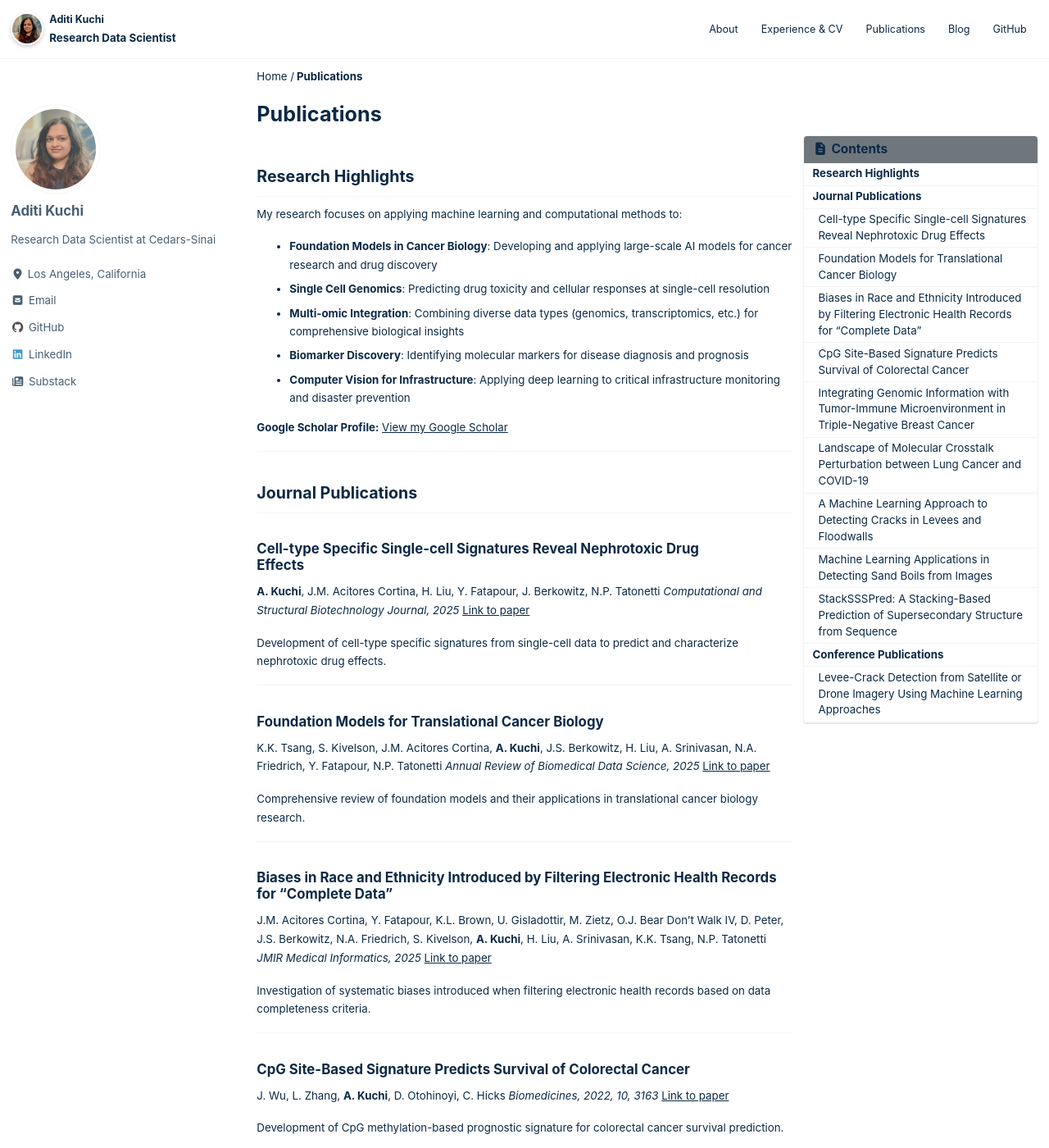
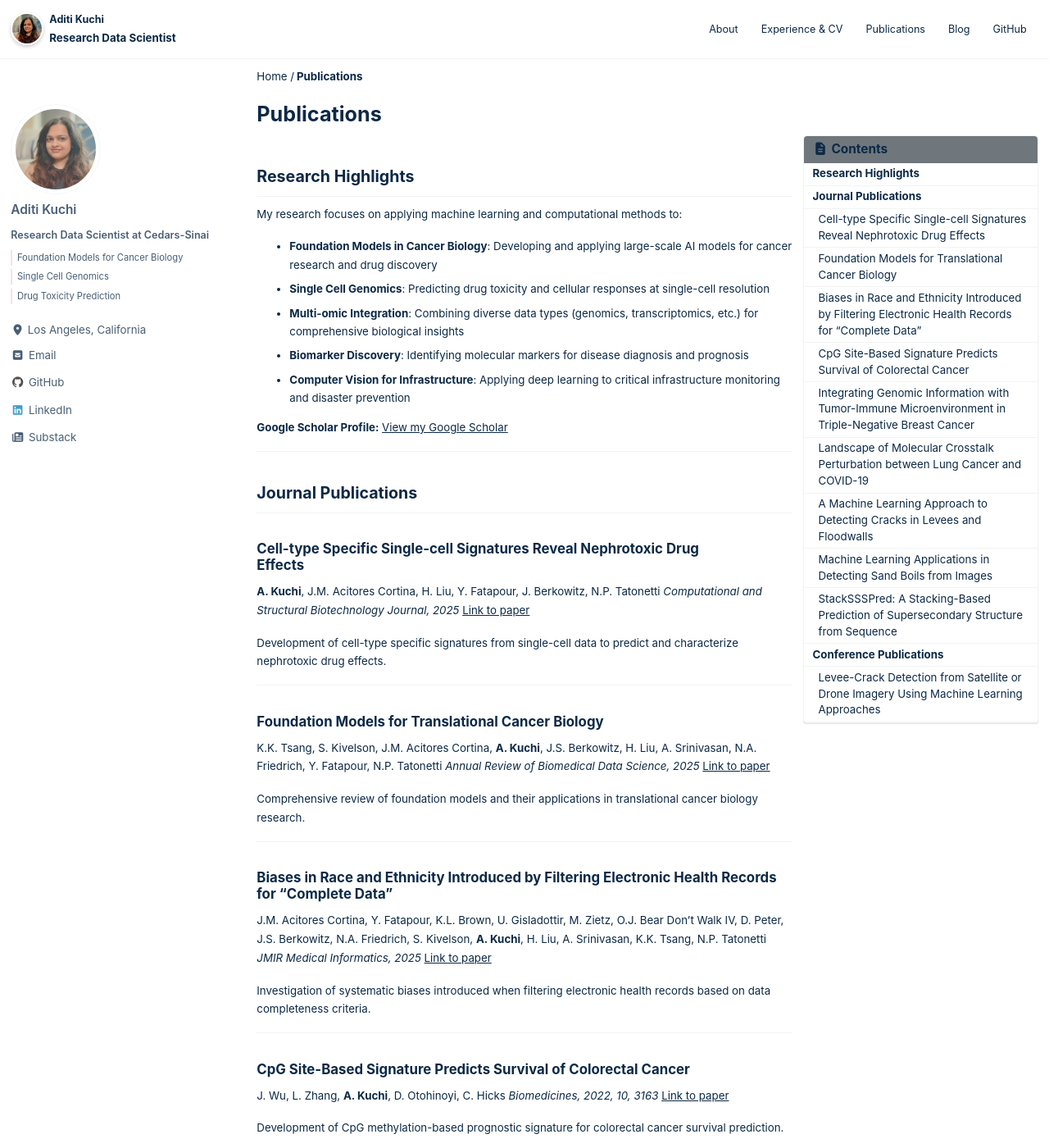
Before and after one commit to adyteaS/adyteaS.github.io, a Jekyll site: the page built from _pages/publications.md, in a window 1280 px wide and 1400 px high. Shown: the whole window at 82% size. Built offline with Jekyll 4.4.1, drawn with Linux system fonts in a browser that asks for light colours; cached includes are drawn as plain includes.

Commit message:
Improve bio formatting and add collapsible TOC for mobile
- Format sidebar bio: each pipe-separated item on its own line
- First item (title) is bold, research areas have pink left border
- Add collapsible Table of Contents on mobile (tap to expand/collapse)
- TOC collapsed by default on mobile so content shows first

Co-Authored-By: Claude Opus 4.5 <noreply@anthropic.com>

```diff
--- a/_config.yml
+++ b/_config.yml
@@ -115,7 +115,7 @@ analytics:
 author:
   name             : "Aditi Kuchi"
   avatar           : "/assets/images/aditi-linkedin.jpg"
-  bio              : "Research Data Scientist at Cedars-Sinai"
+  bio              : "Research Data Scientist at Cedars-Sinai | Foundation Models for Cancer Biology | Single Cell Genomics | Drug Toxicity Prediction"
   location         : "Los Angeles, California"
   links:
     - label: "Email"
--- a/_includes/author-profile.html
+++ b/_includes/author-profile.html
@@ -17,7 +17,10 @@
     </h3>
     {% if author.bio %}
       <div class="author__bio p-note" itemprop="description">
-        {{ author.bio | markdownify }}
+        {% assign bio_parts = author.bio | split: " | " %}
+        {% for part in bio_parts %}
+          <span class="bio-item">{{ part }}</span>
+        {% endfor %}
       </div>
     {% endif %}
   </div>
--- a/assets/css/custom.css
+++ b/assets/css/custom.css
@@ -307,6 +307,39 @@ h4,
   color: #0c2946 !important;
 }
 
+/* Format bio text - each item on its own line */
+.author__bio {
+  font-size: 0.85rem !important;
+  line-height: 1.6 !important;
+}
+
+.author__bio .bio-item {
+  display: block;
+  margin-bottom: 0.4em;
+  padding-left: 0;
+}
+
+.author__bio .bio-item:first-child {
+  font-weight: 600;
+  font-size: 0.9rem !important;
+  color: #0c2946;
+  margin-bottom: 0.6em;
+}
+
+.author__bio .bio-item:not(:first-child) {
+  font-size: 0.8rem !important;
+  color: #555;
+  padding-left: 0.5em;
+  border-left: 2px solid #f5d5e3;
+}
+
+/* Make the name stand out more */
+.author__name {
+  font-size: 1.1rem !important;
+  font-weight: 600 !important;
+  margin-bottom: 0.5em !important;
+}
+
 /* Force circular profile picture in sidebar - ALWAYS */
 .author__avatar img {
   width: 110px !important;
@@ -346,74 +379,55 @@ button:focus {
 }
 
 /* ========================================
-   MOBILE COLLAPSIBLE SIDEBAR
+   MOBILE COLLAPSIBLE TABLE OF CONTENTS
    ======================================== */
 
-/* Mobile-only styles */
+/* Mobile-only styles for TOC */
 @media (max-width: 1024px) {
-  /* Hide the sidebar content by default on mobile */
-  .sidebar .author__content,
-  .sidebar .author__urls-wrapper {
-    display: none;
-  }
-
-  /* Show only when expanded */
-  .sidebar.is-expanded .author__content,
-  .sidebar.is-expanded .author__urls-wrapper {
-    display: block;
-  }
-
-  /* Make avatar smaller and clickable as toggle */
-  .sidebar .author__avatar {
-    cursor: pointer;
+  /* Make TOC collapsible on mobile */
+  .toc {
     position: relative;
   }
 
-  .sidebar .author__avatar img {
-    width: 80px !important;
-    height: 80px !important;
-    min-width: 80px !important;
-    min-height: 80px !important;
-    max-width: 80px !important;
-    max-height: 80px !important;
+  /* Hide TOC content by default on mobile */
+  .toc .toc__menu {
+    display: none;
+    max-height: 0;
+    overflow: hidden;
+    transition: max-height 0.3s ease;
   }
 
-  /* Add expand indicator */
-  .sidebar .author__avatar::after {
-    content: 'Tap to expand';
+  /* Show when expanded */
+  .toc.is-expanded .toc__menu {
     display: block;
-    font-size: 0.7rem;
-    color: #888;
-    text-align: center;
-    margin-top: 0.5em;
+    max-height: 2000px;
   }
 
-  .sidebar.is-expanded .author__avatar::after {
-    content: 'Tap to collapse';
+  /* Style the TOC header as clickable */
+  .toc .nav__title {
+    cursor: pointer;
+    position: relative;
+    padding-right: 2em;
   }
 
-  /* Keep name visible but smaller */
-  .sidebar .author__name {
-    font-size: 1rem !important;
+  /* Add expand/collapse indicator */
+  .toc .nav__title::after {
+    content: '▼ Tap to expand';
+    position: absolute;
+    right: 0.5em;
+    top: 50%;
+    transform: translateY(-50%);
+    font-size: 0.7rem;
+    color: #fff;
+    opacity: 0.8;
   }
 
-  /* Add subtle background when collapsed */
-  .sidebar {
-    background: #fdf8fa;
-    border-radius: 8px;
-    padding: 1em;
+  .toc.is-expanded .nav__title::after {
+    content: '▲ Tap to collapse';
+  }
+
+  /* Make TOC more compact when collapsed */
+  .toc:not(.is-expanded) {
     margin-bottom: 1em;
   }
-
-  .sidebar.is-expanded {
-    background: #fff;
-  }
 }
-
-/* Desktop: ensure sidebar is always visible */
-@media (min-width: 1025px) {
-  .sidebar .author__content,
-  .sidebar .author__urls-wrapper {
-    display: block !important;
-  }
-}
```
Also changed, not shown: _includes/scripts.html (+14 -9 lines).
